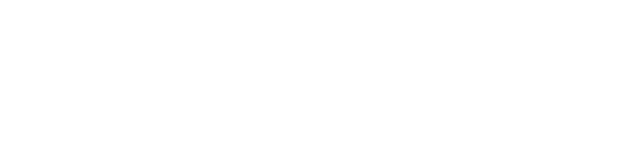
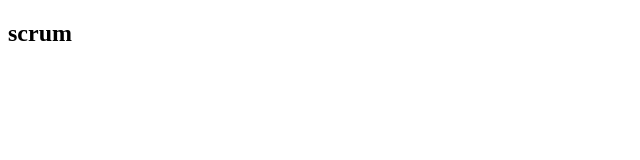
Before and after one commit to JakubKorczak/SFE-89-91, a plain HTML site: page index.html in a window 1280 px wide. Shown: the whole page, without its empty margins (0-640 px from the left). Drawn offline with Linux system fonts and the light colour scheme.

Commit message:
add scrum h2 txt

```diff
--- a/index.html
+++ b/index.html
@@ -6,5 +6,7 @@
     <meta name="viewport" content="width=device-width, initial-scale=1.0" />
     <title>Document</title>
   </head>
-  <body></body>
+  <body>
+    <h2>scrum</h2>
+  </body>
 </html>
```
